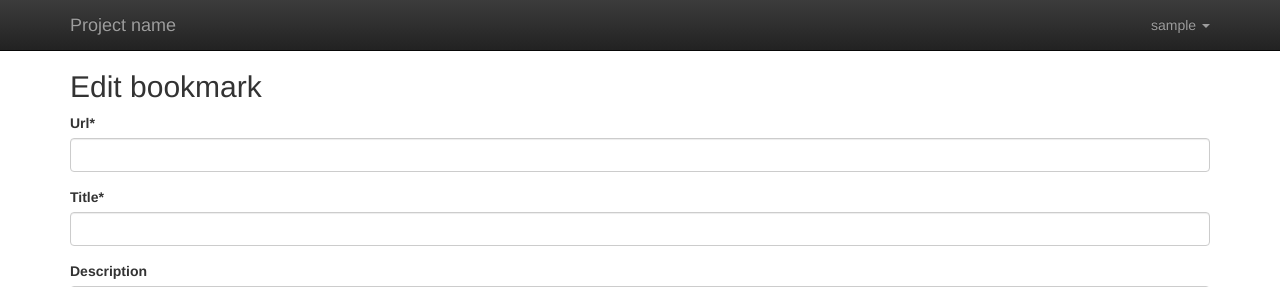
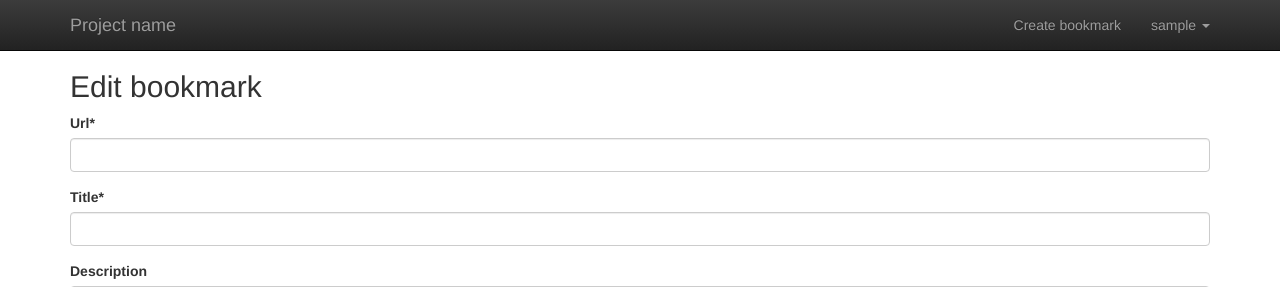
Before and after one commit to f4bioss/django_marcador, a Django app: template marcador/templates/marcador/form.html in a window 1280 px wide. Shown: the top 287 px of the page. Run offline with Django 3.2, Linux system fonts and the light colour scheme; the template is opened without the code that fills it: values that come from a table or form of the project are taken from there, others are empty; the visitor is signed in with stand-in values (Sample User, id 1); parts of the project's set-up code (start-up, migrations or seed data) failed here and were passed over; some libraries are stand-ins or nearby versions.

Commit message:
Add a link to create new bookmarks to the file mysite/templates/toggle_login.html

```diff
--- a/templates/toggle_login.html
+++ b/templates/toggle_login.html
@@ -1,5 +1,6 @@
 {% if user.is_authenticated %}
 <ul class="nav navbar-nav navbar-right">
+    <li><a href="{% url "marcador_bookmark_create" %}">Create bookmark</a></li>
     <li class="dropdown">
         <a href="#" class="dropdown-toggle" data-toggle="dropdown" role="button" aria-expanded="false">{{ user.username }} <span class="caret"></span></a>
         <ul class="dropdown-menu" role="menu">
```
